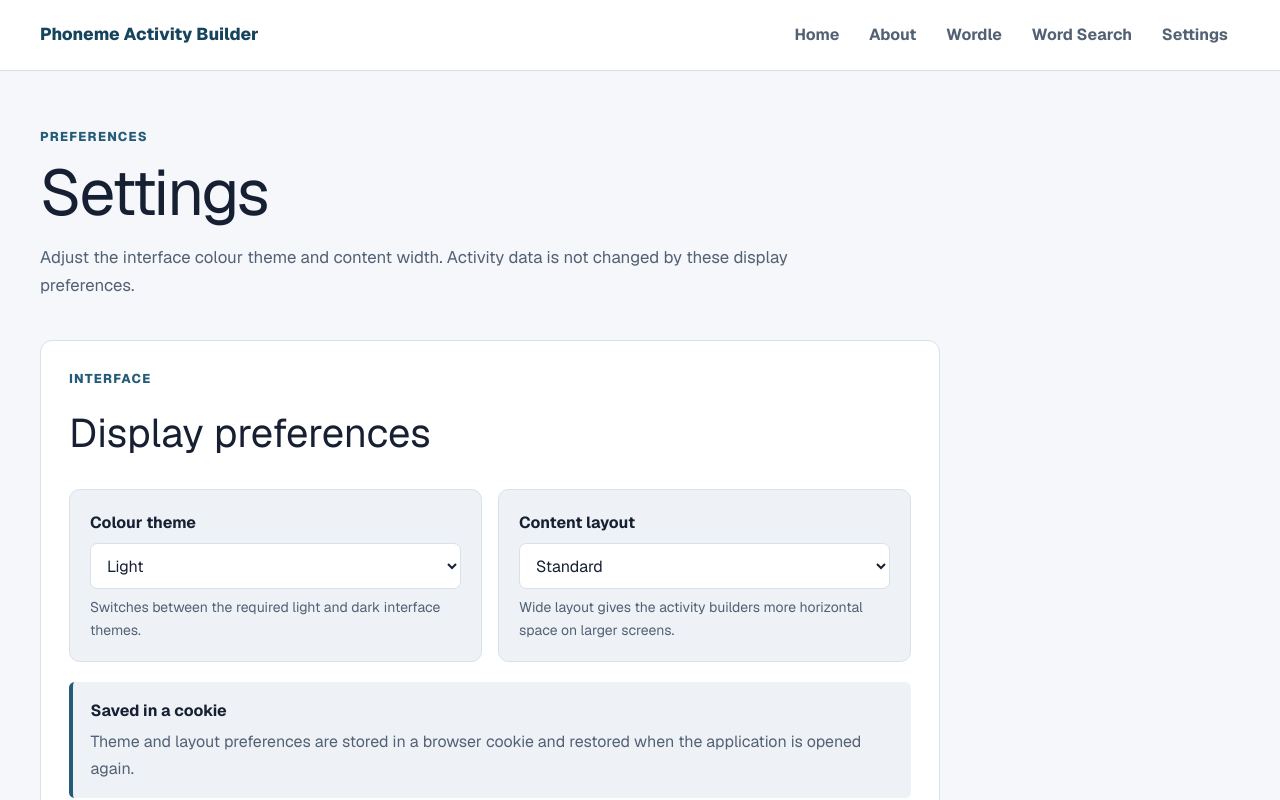
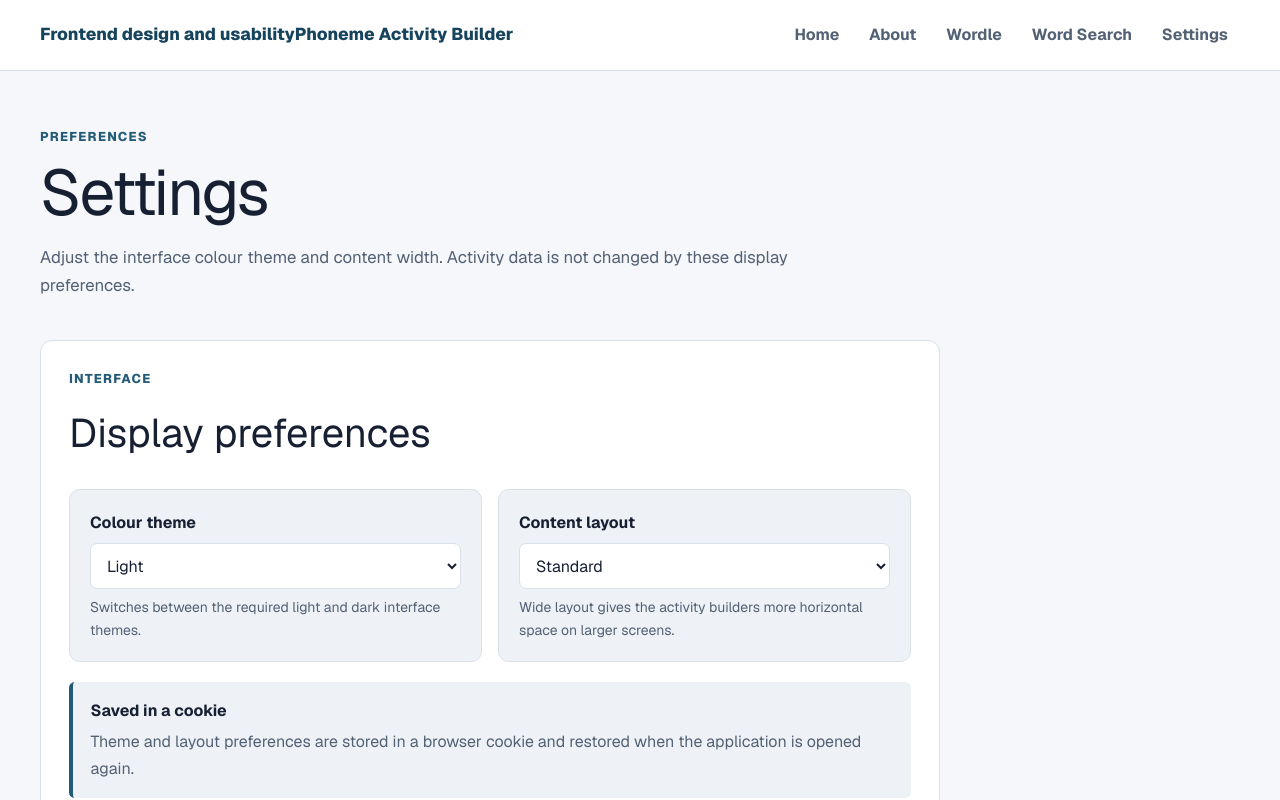
Before and after one commit to AnisaAhmovic/phoneme-activity-builder, a Next.js app: page /settings in a window 1280 px wide. Shown: the top 800 px of the page. Built offline with nearby package versions, Linux system fonts and the light colour scheme.

Commit message:
Show assessment title in the site header

```diff
--- a/src/components/layout/Header.tsx
+++ b/src/components/layout/Header.tsx
@@ -7,7 +7,10 @@ export default function Header() {
     <header className="site-header">
       <div className="site-header__inner">
         <Link className="site-brand" href="/">
-          Phoneme Activity Builder
+          <span className="site-brand__assessment">
+            Frontend design and usability
+          </span>
+          <span className="site-brand__project">Phoneme Activity Builder</span>
         </Link>
 
         <Navigation />
```
